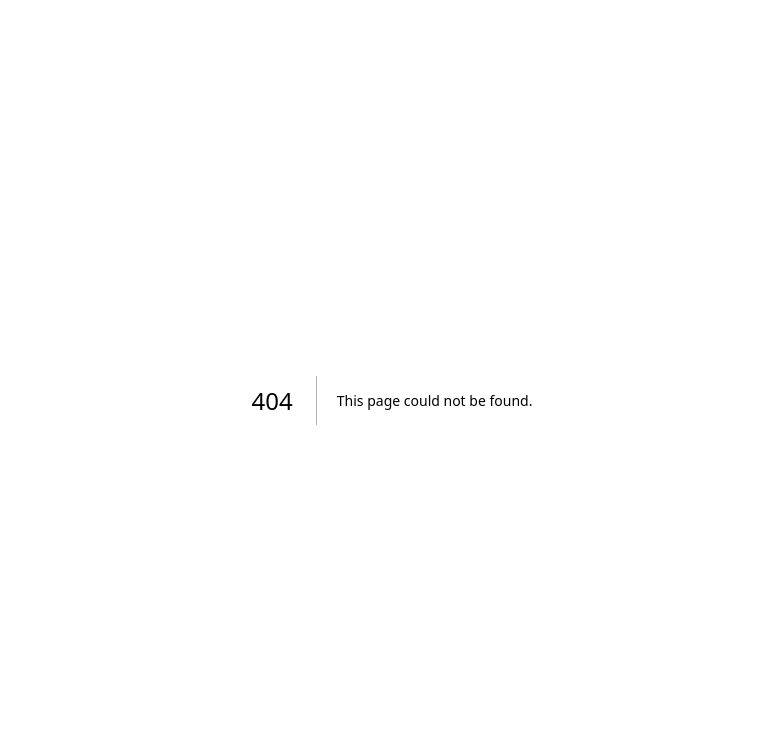
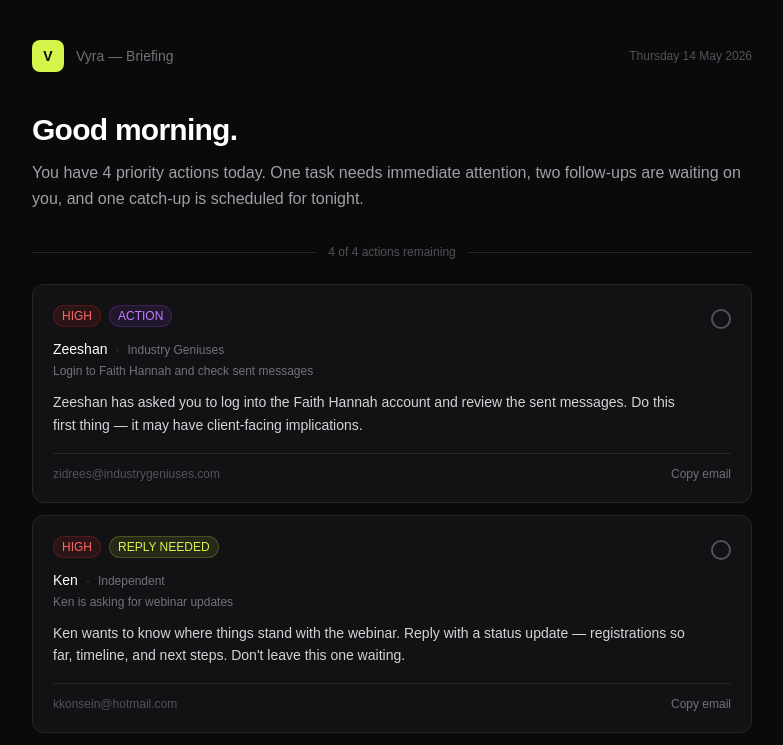
Before and after one commit to faatimaamir90-code/vyra, a Next.js app: page /briefing in a window 1280 px wide. Before the commit this address had no page. Shown: the top 745 px of the page, without its empty margins (248-1031 px from the left). Built offline with nearby package versions, Linux system fonts and the light colour scheme.

Commit message:
Vyra Briefing — first deploy

```diff
--- /dev/null
+++ b/app/api/auth/route.ts
@@ -0,0 +1,15 @@
+import { NextRequest, NextResponse } from 'next/server';
+
+export async function POST(req: NextRequest) {
+  const { password } = await req.json();
+  if (password === process.env.BRIEFING_PASSWORD) {
+    const res = NextResponse.json({ ok: true });
+    res.cookies.set('vyra-auth', 'true', {
+      httpOnly: true,
+      maxAge: 60 * 60 * 24 * 7,
+      path: '/',
+    });
+    return res;
+  }
+  return NextResponse.json({ error: 'Unauthorized' }, { status: 401 });
+}
--- /dev/null
+++ b/app/briefing/page.tsx
@@ -0,0 +1,168 @@
+'use client';
+import { useState } from 'react';
+
+const MOCK_BRIEFING = {
+  date: new Date().toLocaleDateString('en-GB', { weekday: 'long', day: 'numeric', month: 'long', year: 'numeric' }),
+  summary: "You have 4 priority actions today. One task needs immediate attention, two follow-ups are waiting on you, and one catch-up is scheduled for tonight.",
+  tasks: [
+    {
+      id: 1,
+      priority: "HIGH",
+      type: "ACTION",
+      contact: "Zeeshan",
+      company: "Industry Geniuses",
+      subject: "Login to Faith Hannah and check sent messages",
+      action: "Zeeshan has asked you to log into the Faith Hannah account and review the sent messages. Do this first thing — it may have client-facing implications.",
+      email: "zidrees@industrygeniuses.com"
+    },
+    {
+      id: 2,
+      priority: "HIGH",
+      type: "REPLY NEEDED",
+      contact: "Ken",
+      company: "Independent",
+      subject: "Ken is asking for webinar updates",
+      action: "Ken wants to know where things stand with the webinar. Reply with a status update — registrations so far, timeline, and next steps. Don't leave this one waiting.",
+      email: "kkonsein@hotmail.com"
+    },
+    {
+      id: 3,
+      priority: "MEDIUM",
+      type: "FYI",
+      contact: "Nikhil",
+      company: "Enai AI",
+      subject: "Webinar landing page is now live on Enai",
+      action: "Nikhil has confirmed the webinar landing page is hosted on Enai. Review it, check everything looks right, and acknowledge his update. Send a quick confirmation reply.",
+      email: "nikhil@enai.ai"
+    },
+    {
+      id: 4,
+      priority: "MEDIUM",
+      type: "ACTION",
+      contact: "Haider",
+      company: "Industry Geniuses",
+      subject: "Catch-up tonight — Haider wants to demo an AI agent he built",
+      action: "Haider wants to meet tonight to show you an AI agent he has built. Confirm the time with him and block your evening. Could be relevant to Vyra.",
+      email: "r.ali@industrygeniuses.com"
+    }
+  ]
+};
+
+const priorityColors: Record<string, string> = {
+  HIGH: 'bg-red-500/10 text-red-400 border-red-500/20',
+  MEDIUM: 'bg-yellow-500/10 text-yellow-400 border-yellow-500/20',
+  LOW: 'bg-zinc-500/10 text-zinc-400 border-zinc-500/20',
+};
+
+const typeColors: Record<string, string> = {
+  'FOLLOW UP': 'bg-blue-500/10 text-blue-400 border-blue-500/20',
+  'REPLY NEEDED': 'bg-[#D4F54A]/10 text-[#D4F54A] border-[#D4F54A]/20',
+  'ACTION': 'bg-purple-500/10 text-purple-400 border-purple-500/20',
+  'FYI': 'bg-zinc-500/10 text-zinc-400 border-zinc-500/20',
+};
+
+export default function Briefing() {
+  const [done, setDone] = useState<number[]>([]);
+  const [copied, setCopied] = useState<number | null>(null);
+
+  function toggleDone(id: number) {
+    setDone(prev => prev.includes(id) ? prev.filter(i => i !== id) : [...prev, id]);
+  }
+
+  function copyEmail(id: number, email: string) {
+    navigator.clipboard.writeText(email);
+    setCopied(id);
+    setTimeout(() => setCopied(null), 2000);
+  }
+
+  const remaining = MOCK_BRIEFING.tasks.filter(t => !done.includes(t.id)).length;
+
+  return (
+    <main className="min-h-screen bg-[#0A0A0A] text-white">
+      <div className="max-w-3xl mx-auto px-6 py-10">
+
+        <div className="flex items-center justify-between mb-10">
+          <div className="flex items-center gap-3">
+            <div className="w-8 h-8 rounded-lg bg-[#D4F54A] flex items-center justify-center">
+              <span className="text-[#0A0A0A] font-bold text-sm">V</span>
+            </div>
+            <span className="text-zinc-500 text-sm">Vyra — Briefing</span>
+          </div>
+          <span className="text-zinc-600 text-xs">{MOCK_BRIEFING.date}</span>
+        </div>
+
+        <div className="mb-8">
+          <h1 className="text-3xl font-semibold tracking-tight mb-3">Good morning.</h1>
+          <p className="text-zinc-400 text-base leading-relaxed">{MOCK_BRIEFING.summary}</p>
+        </div>
+
+        <div className="flex items-center gap-3 mb-6">
+          <div className="h-px flex-1 bg-zinc-800"></div>
+          <span className="text-zinc-600 text-xs font-medium">{remaining} of {MOCK_BRIEFING.tasks.length} actions remaining</span>
+          <div className="h-px flex-1 bg-zinc-800"></div>
+        </div>
+
+        <div className="space-y-3">
+          {MOCK_BRIEFING.tasks.map(task => (
+            <div
+              key={task.id}
+              className={`rounded-xl border p-5 transition-all duration-200 ${
+                done.includes(task.id)
+                  ? 'border-zinc-800 bg-zinc-900/30 opacity-40'
+                  : 'border-zinc-800 bg-zinc-900/60 hover:border-zinc-700'
+              }`}
+            >
+              <div className="flex items-start justify-between gap-4">
+                <div className="flex-1 min-w-0">
+                  <div className="flex items-center gap-2 mb-3 flex-wrap">
+                    <span className={`text-xs font-medium px-2 py-0.5 rounded-full border ${priorityColors[task.priority]}`}>
+                      {task.priority}
+                    </span>
+                    <span className={`text-xs font-medium px-2 py-0.5 rounded-full border ${typeColors[task.type]}`}>
+                      {task.type}
+                    </span>
+                  </div>
+                  <div className="flex items-baseline gap-2 mb-1">
+                    <span className="font-medium text-sm">{task.contact}</span>
+                    <span className="text-zinc-600 text-xs">·</span>
+                    <span className="text-zinc-500 text-xs">{task.company}</span>
+                  </div>
+                  <p className="text-zinc-500 text-xs mb-3">{task.subject}</p>
+                  <p className="text-zinc-300 text-sm leading-relaxed">{task.action}</p>
+                </div>
+                <button
+                  onClick={() => toggleDone(task.id)}
+                  className={`w-5 h-5 rounded-full border-2 flex-shrink-0 mt-1 transition-all ${
+                    done.includes(task.id)
+                      ? 'bg-[#D4F54A] border-[#D4F54A]'
+                      : 'border-zinc-600 hover:border-zinc-400'
+                  }`}
+                />
+              </div>
+              {!done.includes(task.id) && (
+                <div className="mt-4 pt-3 border-t border-zinc-800 flex items-center justify-between">
+                  <span className="text-zinc-600 text-xs">{task.email}</span>
+                  <button
+                    onClick={() => copyEmail(task.id, task.email)}
+                    className="text-xs text-zinc-500 hover:text-white transition-colors"
+                  >
+                    {copied === task.id ? '✓ Copied' : 'Copy email'}
+                  </button>
+                </div>
+              )}
+            </div>
+          ))}
+        </div>
+
+        {done.length === MOCK_BRIEFING.tasks.length && (
+          <div className="mt-10 text-center">
+            <div className="inline-flex items-center gap-2 bg-[#D4F54A]/10 border border-[#D4F54A]/20 rounded-full px-6 py-3">
+              <span className="text-[#D4F54A] text-sm font-medium">All done. Great work today.</span>
+            </div>
+          </div>
+        )}
+
+      </div>
+    </main>
+  );
+}
--- a/app/page.tsx
+++ b/app/page.tsx
@@ -1,65 +1,58 @@
-import Image from "next/image";
+'use client';
+import { useState } from 'react';
+import { useRouter } from 'next/navigation';
 
-export default function Home() {
+export default function Login() {
+  const [password, setPassword] = useState('');
+  const [error, setError] = useState('');
+  const [loading, setLoading] = useState(false);
+  const router = useRouter();
+
+  async function handleLogin() {
+    setLoading(true);
+    setError('');
+    const res = await fetch('/api/auth', {
+      method: 'POST',
+      headers: { 'Content-Type': 'application/json' },
+      body: JSON.stringify({ password }),
+    });
+    if (res.ok) {
+      router.push('/briefing');
+    } else {
+      setError('Wrong password. Try again.');
+      setLoading(false);
+    }
+  }
+
   return (
-    <div className="flex flex-col flex-1 items-center justify-center bg-zinc-50 font-sans dark:bg-black">
-      <main className="flex flex-1 w-full max-w-3xl flex-col items-center justify-between py-32 px-16 bg-white dark:bg-black sm:items-start">
-        <Image
-          className="dark:invert"
-          src="/next.svg"
-          alt="Next.js logo"
-          width={100}
-          height={20}
-          priority
-        />
-        <div className="flex flex-col items-center gap-6 text-center sm:items-start sm:text-left">
-          <h1 className="max-w-xs text-3xl font-semibold leading-10 tracking-tight text-black dark:text-zinc-50">
-            To get started, edit the page.tsx file.
-          </h1>
-          <p className="max-w-md text-lg leading-8 text-zinc-600 dark:text-zinc-400">
-            Looking for a starting point or more instructions? Head over to{" "}
-            <a
-              href="https://vercel.com/templates?framework=next.js&utm_source=create-next-app&utm_medium=appdir-template-tw&utm_campaign=create-next-app"
-              className="font-medium text-zinc-950 dark:text-zinc-50"
-            >
-              Templates
-            </a>{" "}
-            or the{" "}
-            <a
-              href="https://nextjs.org/learn?utm_source=create-next-app&utm_medium=appdir-template-tw&utm_campaign=create-next-app"
-              className="font-medium text-zinc-950 dark:text-zinc-50"
-            >
-              Learning
-            </a>{" "}
-            center.
-          </p>
+    <main className="min-h-screen bg-[#0A0A0A] flex items-center justify-center">
+      <div className="w-full max-w-sm px-8">
+        <div className="mb-10 text-center">
+          <div className="inline-flex items-center justify-center w-10 h-10 rounded-lg bg-[#D4F54A] mb-6">
+            <span className="text-[#0A0A0A] font-bold text-lg">V</span>
+          </div>
+          <h1 className="text-white text-2xl font-semibold tracking-tight">Vyra</h1>
+          <p className="text-zinc-500 text-sm mt-2">Your personal GTM agent</p>
         </div>
-        <div className="flex flex-col gap-4 text-base font-medium sm:flex-row">
-          <a
-            className="flex h-12 w-full items-center justify-center gap-2 rounded-full bg-foreground px-5 text-background transition-colors hover:bg-[#383838] dark:hover:bg-[#ccc] md:w-[158px]"
-            href="https://vercel.com/new?utm_source=create-next-app&utm_medium=appdir-template-tw&utm_campaign=create-next-app"
-            target="_blank"
-            rel="noopener noreferrer"
+        <div className="space-y-4">
+          <input
+            type="password"
+            placeholder="Enter your password"
+            value={password}
+            onChange={e => setPassword(e.target.value)}
+            onKeyDown={e => e.key === 'Enter' && handleLogin()}
+            className="w-full bg-zinc-900 border border-zinc-800 text-white rounded-lg px-4 py-3 text-sm outline-none focus:border-zinc-600 placeholder-zinc-600"
+          />
+          {error && <p className="text-red-400 text-xs">{error}</p>}
+          <button
+            onClick={handleLogin}
+            disabled={loading}
+            className="w-full bg-[#D4F54A] text-[#0A0A0A] font-semibold rounded-lg px-4 py-3 text-sm hover:bg-[#c4e43a] transition-colors disabled:opacity-50"
           >
-            <Image
-              className="dark:invert"
-              src="/vercel.svg"
-              alt="Vercel logomark"
-              width={16}
-              height={16}
-            />
-            Deploy Now
-          </a>
-          <a
-            className="flex h-12 w-full items-center justify-center rounded-full border border-solid border-black/[.08] px-5 transition-colors hover:border-transparent hover:bg-black/[.04] dark:border-white/[.145] dark:hover:bg-[#1a1a1a] md:w-[158px]"
-            href="https://nextjs.org/docs?utm_source=create-next-app&utm_medium=appdir-template-tw&utm_campaign=create-next-app"
-            target="_blank"
-            rel="noopener noreferrer"
-          >
-            Documentation
-          </a>
+            {loading ? 'Logging in...' : 'Enter Vyra'}
+          </button>
         </div>
-      </main>
-    </div>
+      </div>
+    </main>
   );
 }
--- a/package.json
+++ b/package.json
@@ -9,6 +9,9 @@
     "lint": "eslint"
   },
   "dependencies": {
+    "@anthropic-ai/sdk": "^0.96.0",
+    "google-auth-library": "^10.6.2",
+    "googleapis": "^171.4.0",
     "next": "16.2.6",
     "react": "19.2.4",
     "react-dom": "19.2.4"
```
Also changed, not shown: 1 other file (tests, documents, lock files or other folders).
